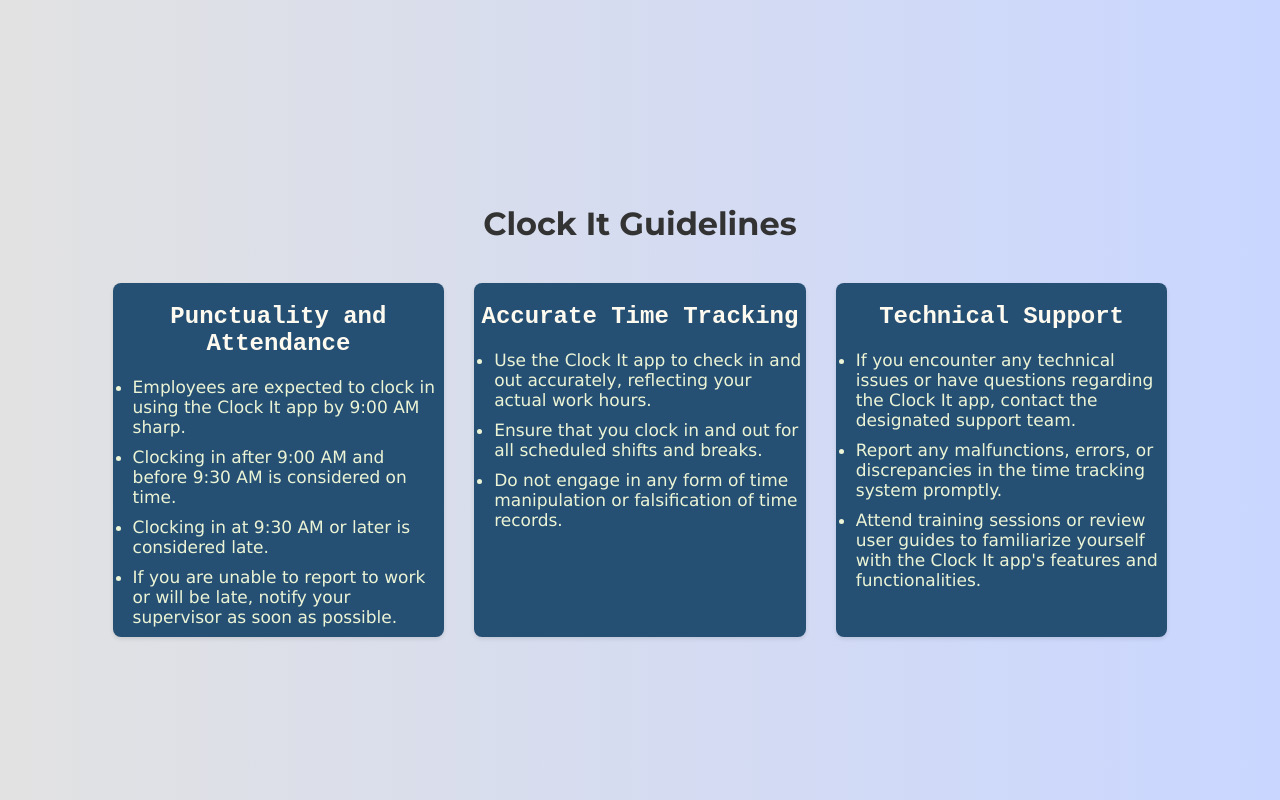
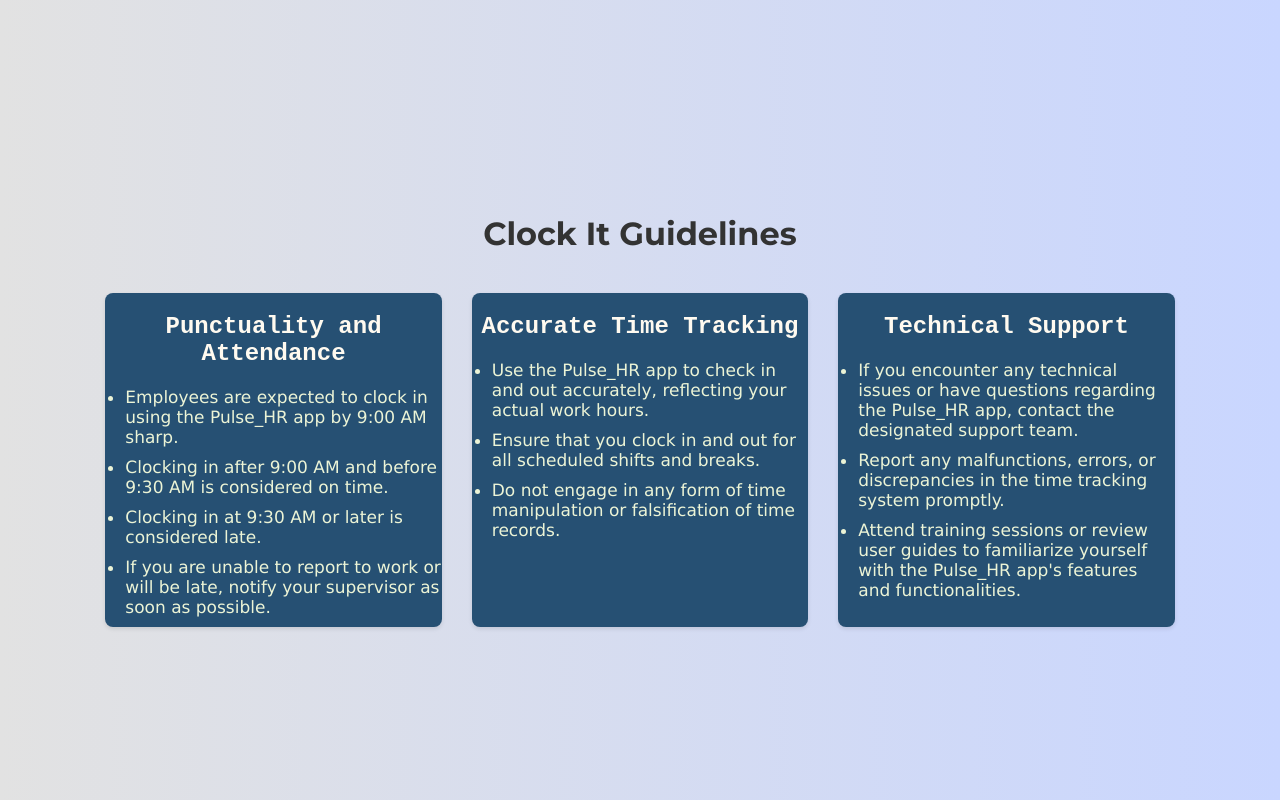
Before and after one commit to Waseth/pulse_HR, a React (Create React App) app: page /WorkplaceGuidelines in a window 1280 px wide. Built offline with nearby package versions, Linux system fonts and the light colour scheme.

Commit message:
added the activity logging functionality

```diff
--- a/package.json
+++ b/package.json
@@ -9,7 +9,8 @@
     "@testing-library/user-event": "^13.5.0",
     "react": "^18.3.1",
     "react-dom": "^18.3.1",
-    "react-scripts": "5.0.1",
+    "react-router-dom": "^6.24.1",
+    "react-scripts": "^5.0.1",
     "web-vitals": "^2.1.4"
   },
   "scripts": {
--- /dev/null
+++ b/src/components/ActivityLog.js
@@ -0,0 +1,17 @@
+// ActivityLog.js
+import React from "react";
+
+const ActivityLog = ({ activityLog }) => {
+  return (
+    <div className="activity-log">
+      <h2>Activity Log</h2>
+      <ul>
+        {activityLog.map((log, index) => (
+          <li key={index}>{log.description}</li>
+        ))}
+      </ul>
+    </div>
+  );
+};
+
+export default ActivityLog;
--- a/src/components/Contact.js
+++ b/src/components/Contact.js
@@ -9,7 +9,7 @@
         <p className="contact-header-content">
 
           If you encounter any technical issues or have any complaints
-          concerning Clockit, please don't hesitate to contact us. We're here to
+          concerning Pulse_HR, please don't hesitate to contact us. We're here to
           help!
         </p>
         <div className="contact-info">
@@ -29,7 +29,7 @@
           </div>
           <div className="contact-item">
             <i className="fas fa-envelope"></i>
-            <p>Email: info@clockit.com</p>
+            <p>Email: info@pulsehr.com</p>
           </div>
         </div>
       </div>
--- a/src/components/WorkplaceGuidelines.js
+++ b/src/components/WorkplaceGuidelines.js
@@ -12,7 +12,7 @@
             <h3>Punctuality and Attendance</h3>
             <ul>
               <li>
-                Employees are expected to clock in using the Clock It app by
+                Employees are expected to clock in using the Pulse_HR app by
                 9:00 AM sharp.
               </li>
               <li>
@@ -30,7 +30,7 @@
             <h3>Accurate Time Tracking</h3>
             <ul>
               <li>
-                Use the Clock It app to check in and out accurately, reflecting
+                Use the Pulse_HR app to check in and out accurately, reflecting
                 your actual work hours.
               </li>
               <li>
@@ -49,7 +49,7 @@
             <ul>
               <li>
                 If you encounter any technical issues or have questions
-                regarding the Clock It app, contact the designated support team.
+                regarding the Pulse_HR app, contact the designated support team.
               </li>
               <li>
                 Report any malfunctions, errors, or discrepancies in the time
@@ -57,7 +57,7 @@
               </li>
               <li>
                 Attend training sessions or review user guides to familiarize
-                yourself with the Clock It app's features and functionalities.
+                yourself with the Pulse_HR app's features and functionalities.
               </li>
             </ul>
           </div>
```
Also changed, not shown: 1 other file (tests, documents, lock files or other folders).
